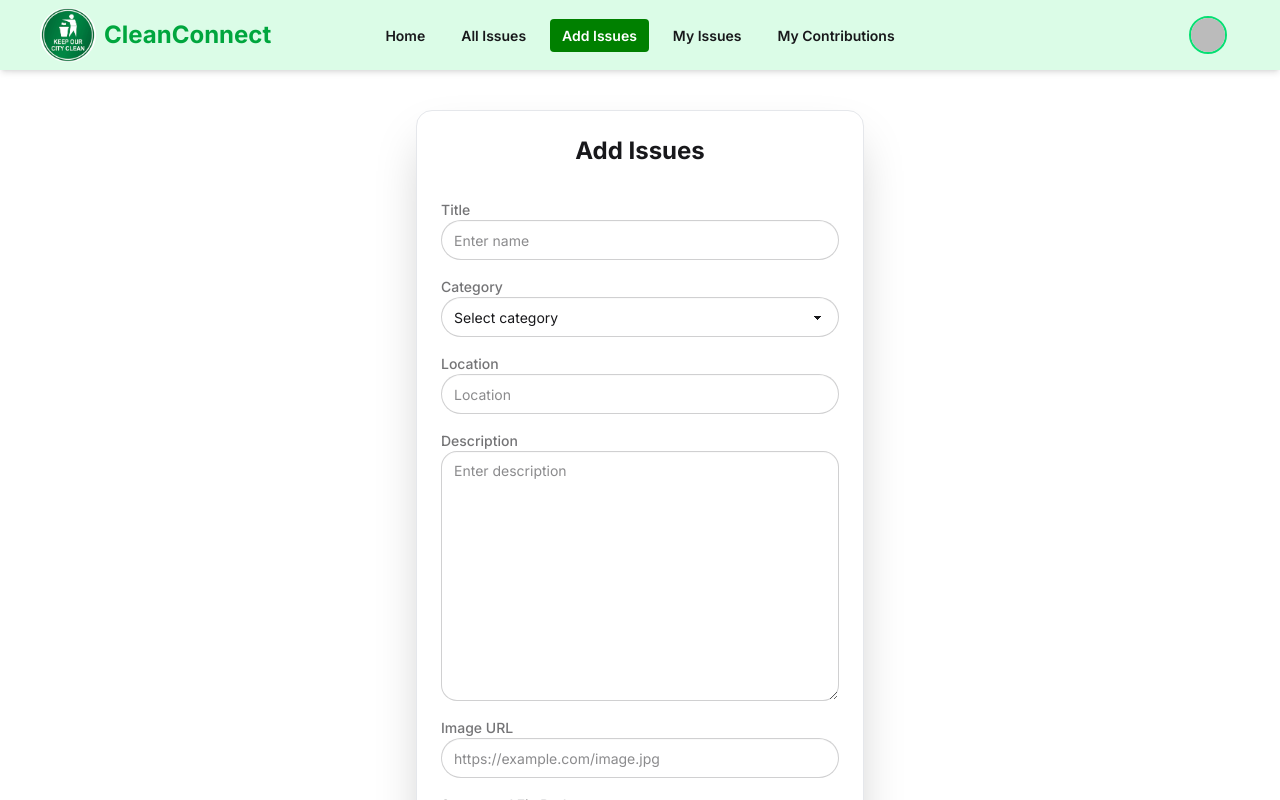
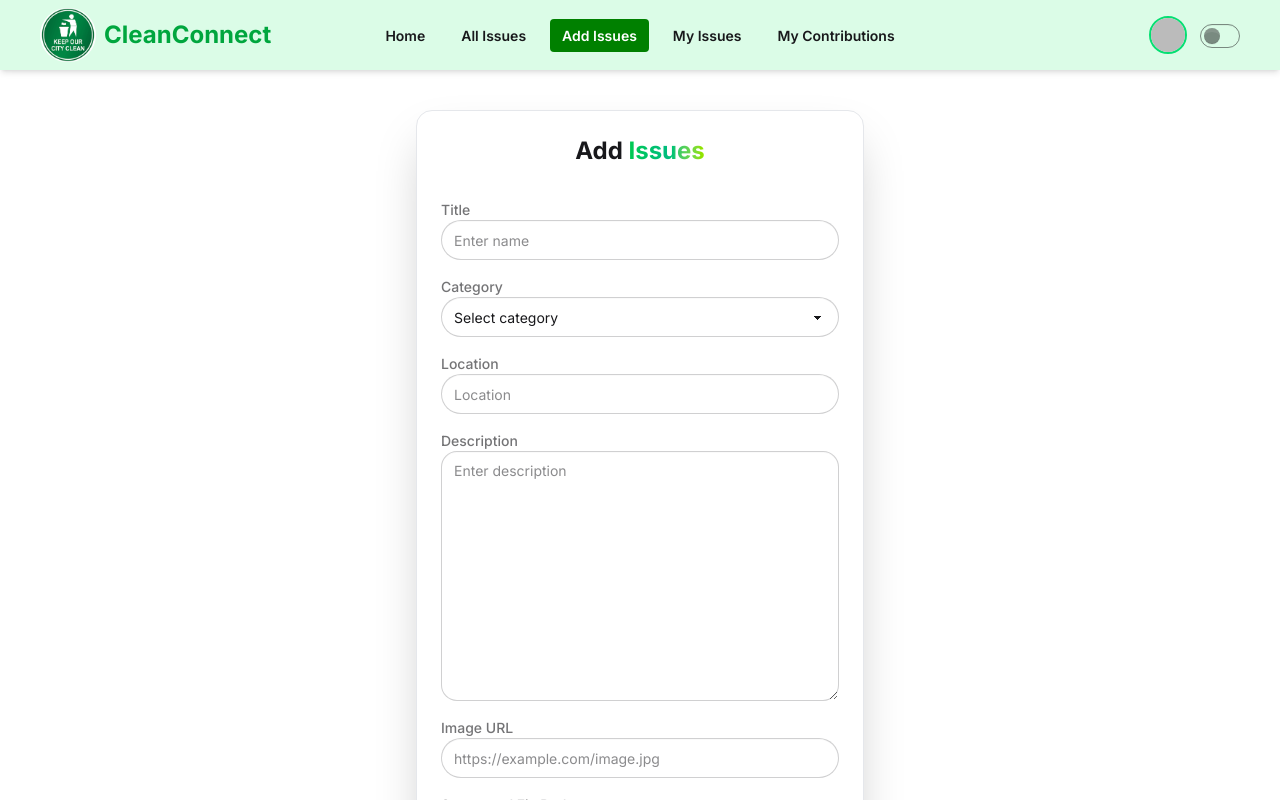
Before and after one commit to Juma-islam/assignment-number-10-client, a React (Vite) app: page /add-issues in a window 1280 px wide. Shown: the top 800 px of the page. Built offline with nearby package versions, Linux system fonts and the light colour scheme; no server answers; sample sign-in values are in the browser's storage.

Commit message:
added toggoling dark/light theme

```diff
--- a/src/Pages/AddIssues/AddIssues.jsx
+++ b/src/Pages/AddIssues/AddIssues.jsx
@@ -41,7 +41,7 @@ console.log(formData)
   return (
     <div className="card border border-gray-200 bg-base-100 w-full max-w-md mx-auto shadow-2xl rounded-2xl">
       <div className="card-body p-6 relative">
-        <h2 className="text-2xl font-bold text-center mb-6">Add Issues</h2>
+        <h2 className="text-2xl font-bold text-center mb-6">Add <span className="bg-gradient-to-r from-green-500 via-emerald-500 to-lime-400 bg-clip-text text-transparent">Issues</span></h2>
         <form onSubmit={handleSubmit} className="space-y-4">
           {/* Name Field */}
           <div>
--- a/src/Pages/AllIssues.jsx
+++ b/src/Pages/AllIssues.jsx
@@ -1,9 +1,11 @@
-import React from "react";
+
 import { useLoaderData } from "react-router";
 import IssueCard from "./IssueCard";
 
 const AllIssues = () => {
   const issues = useLoaderData();
+
+
   return (
     <div className="w-11/12 mx-auto my-3">
       <title>All Issues</title>
@@ -15,9 +17,12 @@ const AllIssues = () => {
         hands in making our surroundings cleaner, safer, and more sustainable.
       </p>
       <div className="grid md:grid-cols-3 bg-green-100 gap-6">
-        {issues.map((issue) => (
-          <IssueCard key={issue._id} issue={issue} />
-        ))}
+        {
+          issues.map(issue => (
+            <IssueCard key={issue._id} issue={issue}></IssueCard>
+          ))
+        }
+
       </div>
     </div>
   );
--- a/src/Pages/MyContributions/MyContributions.jsx
+++ b/src/Pages/MyContributions/MyContributions.jsx
@@ -17,7 +17,7 @@ const MyContributions = () => {
     return (
          <div className="p-4">
       <h2 className="text-2xl font-semibold mb-4 text-center">
-        My Contributions
+        My <span className='bg-gradient-to-r from-green-500 via-emerald-500 to-lime-400 bg-clip-text text-transparent'>Contributions</span>
       </h2>
 
       {/* 🖥️ Desktop/Table View */}
--- a/src/Pages/MyIssues/MyIssues.jsx
+++ b/src/Pages/MyIssues/MyIssues.jsx
@@ -95,7 +95,7 @@ const MyIssues = () => {
  }
     return (
         <div className="p-6 max-w-6xl mx-auto">
-      <h1 className="text-3xl font-bold mb-6 text-center">My Issues</h1>
+      <h1 className="text-3xl font-bold mb-6 text-center">My <span className='bg-gradient-to-r from-green-500 via-emerald-500 to-lime-400 bg-clip-text text-transparent'>Issues</span></h1>
 
       <div className="overflow-x-auto w-full">
         <table className="table w-full border">
--- a/src/components/Navbar.jsx
+++ b/src/components/Navbar.jsx
@@ -1,4 +1,4 @@
-import React, { use } from "react";
+import React, { use, useEffect, useState } from "react";
 import { PiPottedPlantFill } from "react-icons/pi";
 import { Link, NavLink } from "react-router";
 import { AuthContext } from "../Provider/AuthContext";
@@ -7,7 +7,16 @@ import logo from "../assets/download.png";
 // import userIcon from "../assets/user.png";
 
 const Navbar = () => {
+
   const { user, logOut } = use(AuthContext);
+  const [theme, setTheme] = useState(localStorage.getItem('theme') || "light");
+
+  useEffect(()=> {
+const html = document.querySelector('html');
+ html.setAttribute("data-theme", theme)
+ localStorage.setItem('theme', theme)
+  }, [theme])
+
   const handleLogOut = () => {
     logOut()
       .then(() => {
@@ -17,6 +26,10 @@ const Navbar = () => {
         console.log(error);
       });
   };
+
+  const handleTheme = (checked)=> {
+setTheme(checked ? "dark" : "light")
+  }
   const links = (
     <>
       <li className="font-semibold hover:text-green-500">
@@ -140,7 +153,11 @@ const Navbar = () => {
             </ul>
           </div>
         )}
-        <div className=""></div>
+        {/* theme  */}
+        <div className="">
+          <input onChange={(e) => handleTheme(e.target.checked)}
+          checked={theme === "dark"} type="checkbox" className="toggle"/>
+        </div>
       </div>
     </div>
   );
--- a/src/index.css
+++ b/src/index.css
@@ -1,7 +1,9 @@
 @import "tailwindcss";
 @plugin "daisyui"{
-    themes: light --default;
+    themes: light --default, dark --prefersdark;
 }
+/* @custom-variant dark (&:where([data-theme=dark], [data-theme=dark] *)) */
+
 ul a.active{
     background-color: green;
     color: white;
```
Also changed, not shown: src/Pages/IssueDetails.jsx (+6 -6 lines).
